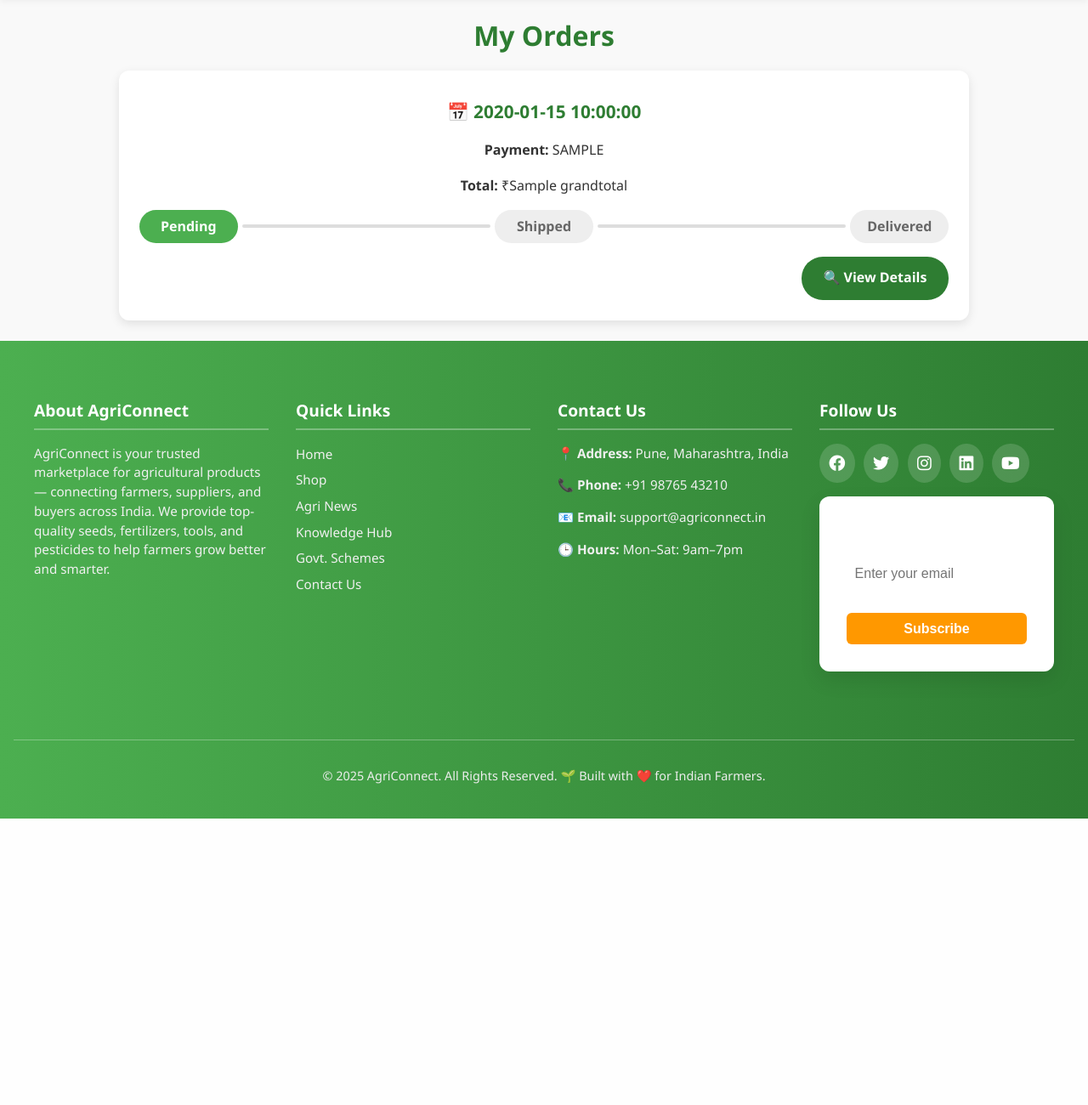
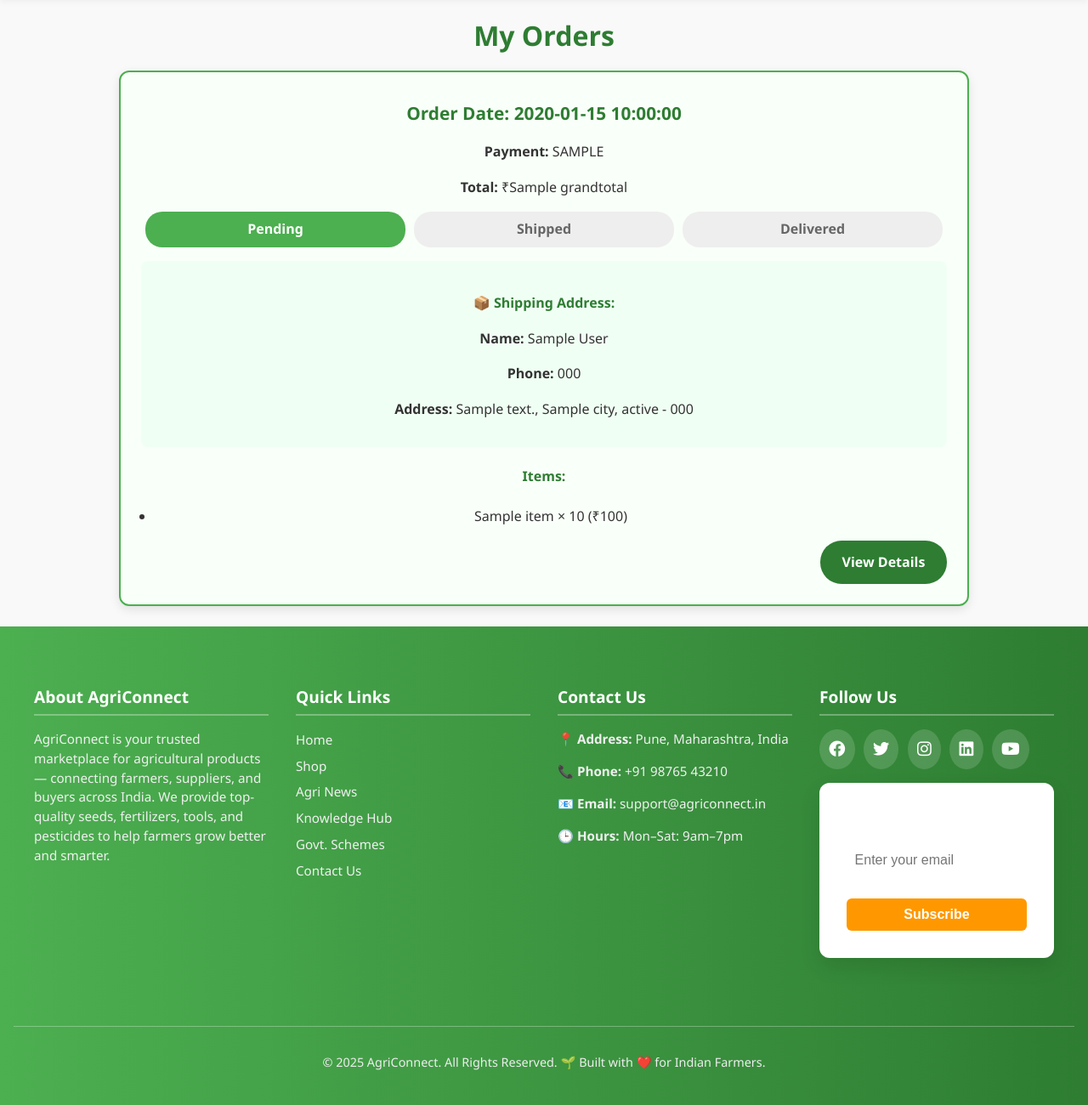
Before and after one commit to AryaMahadik01/New-Agri-Connect-System-, a Flask app: page /my_orders in a window 1280 px wide. Shown: the part 74-1374 px from the top of the page at 85% size. Before the commit the page ends 1037 px from the top, so only its background shows below. Run offline with Flask 3, Linux system fonts and the light colour scheme; the visitor is signed in with stand-in values (Sample User, id 1); a database or web service that is not in the repository returns one stand-in record (values such as "Sample title").

Commit message:
User order page updated

```diff
--- a/templates/user_orders.html
+++ b/templates/user_orders.html
@@ -6,60 +6,77 @@
 
 <div style="max-width: 1000px; margin:auto;">
   {% for order in orders %}
-    <div class="product-card" style="margin-bottom:1.5rem; padding:1.5rem;">
-      <h3>📅 {{ order.date }}</h3>
+    <div class="product-card" style="margin-bottom:1.5rem; padding:1.5rem; border:2px solid var(--primary-green); border-radius:12px; background:#f9fff9;">
+
+      <!-- 🧾 Order Info -->
+      <h3>Order Date: {{ order.date }}</h3>
       <p><strong>Payment:</strong> {{ order.payment_method|upper }}</p>
       <p><strong>Total:</strong> ₹{{ order.grandtotal }}</p>
 
-      <!-- 🚚 Shipping Status Tracker -->
+      <!-- 🚚 Shipping Tracker -->
       <div class="status-tracker">
         <div class="step {% if order.shipping_status in ['Pending','Shipped','Delivered'] %}active{% endif %}">Pending</div>
-        <div class="line {% if order.shipping_status in ['Shipped','Delivered'] %}active{% endif %}"></div>
         <div class="step {% if order.shipping_status in ['Shipped','Delivered'] %}active{% endif %}">Shipped</div>
-        <div class="line {% if order.shipping_status == 'Delivered' %}active{% endif %}"></div>
         <div class="step {% if order.shipping_status == 'Delivered' %}active{% endif %}">Delivered</div>
       </div>
 
-      <!-- View details -->
+      <!-- 📦 Shipping Info -->
+      {% if order.shipping_info %}
+      <div class="shipping-box" style="margin-top:1rem; padding:1rem; background:#f0fff4; border-radius:8px;">
+        <h4 style="color: var(--secondary-green); margin-bottom:5px;">📦 Shipping Address:</h4>
+        <p><strong>Name:</strong> {{ order.shipping_info.full_name }}</p>
+        <p><strong>Phone:</strong> {{ order.shipping_info.phone }}</p>
+        <p><strong>Address:</strong>
+          {{ order.shipping_info.address }},
+          {{ order.shipping_info.city }},
+          {{ order.shipping_info.state }} -
+          {{ order.shipping_info.pincode }}
+        </p>
+      </div>
+      {% endif %}
+
+      <!-- 🛍 Order Items -->
+      <div style="margin-top:1rem;">
+        <h4 style="color: var(--secondary-green);">Items:</h4>
+        <ul style="padding-left:1rem;">
+          {% for item in order["items"] %}
+            <li>{{ item.name }} × {{ item.quantity }} (₹{{ item.price * item.quantity }})</li>
+          {% endfor %}
+        </ul>
+      </div>
+
+      <!-- 🔍 View Details -->
       <div style="margin-top:1rem; text-align:right;">
-        <a href="{{ url_for('user_order_details', order_id=order._id) }}" class="btn">🔍 View Details</a>
+        <a href="{{ url_for('user_order_details', order_id=order._id) }}" class="btn">View Details</a>
       </div>
+
     </div>
   {% else %}
     <p style="text-align:center; margin-top:2rem;">You have no orders yet.</p>
   {% endfor %}
 </div>
 
+<!-- 🔹 CSS -->
 <style>
 .status-tracker {
   display: flex;
-  align-items: center;
   justify-content: space-between;
   margin: 1rem 0;
+  position: relative;
 }
 .status-tracker .step {
-  flex: 0 0 auto;
+  flex: 1;
   text-align: center;
   font-weight: bold;
-  padding: 0.4rem 0.8rem;
+  padding: 0.5rem;
   border-radius: 20px;
   background: #eee;
   color: #666;
-  min-width: 90px;
+  margin: 0 5px;
 }
 .status-tracker .step.active {
   background: var(--primary-green);
   color: white;
 }
-.status-tracker .line {
-  flex: 1;
-  height: 4px;
-  background: #ddd;
-  margin: 0 5px;
-  border-radius: 2px;
-}
-.status-tracker .line.active {
-  background: var(--primary-green);
-}
 </style>
 {% endblock %}
```
